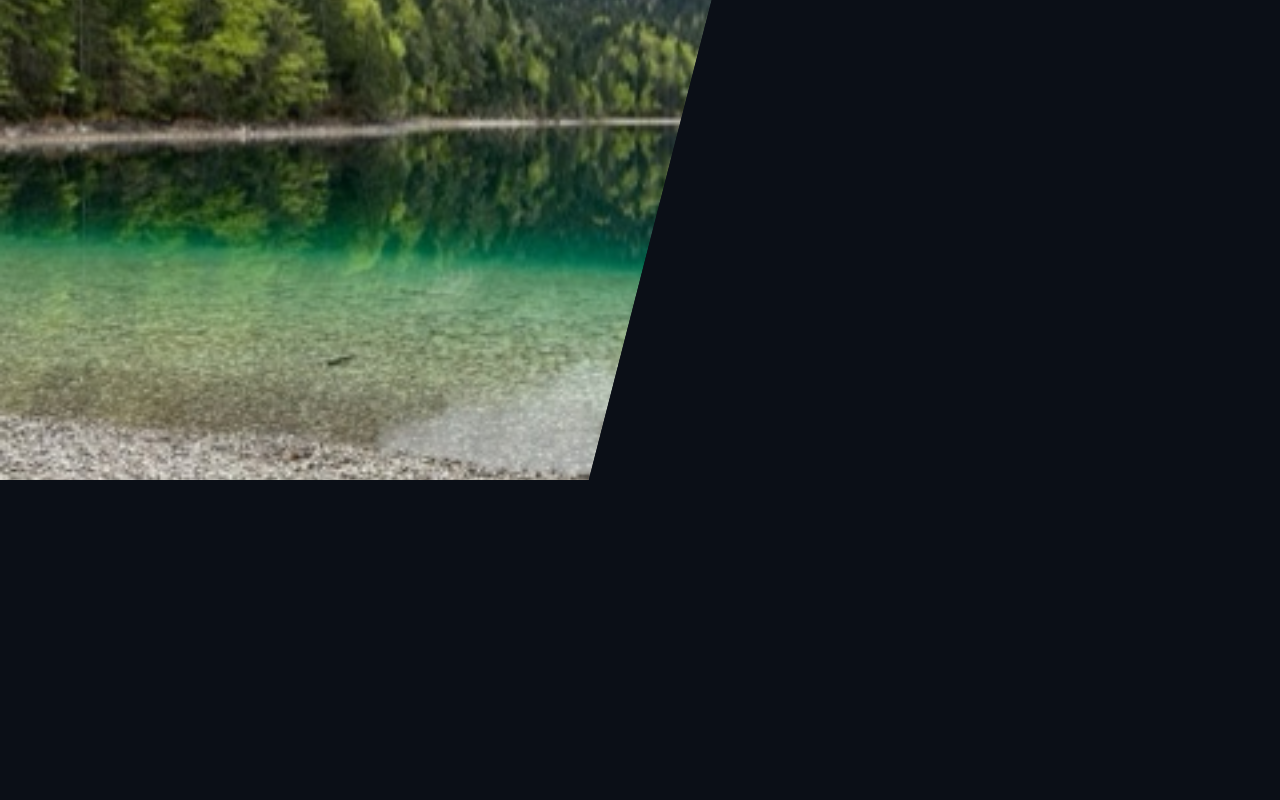
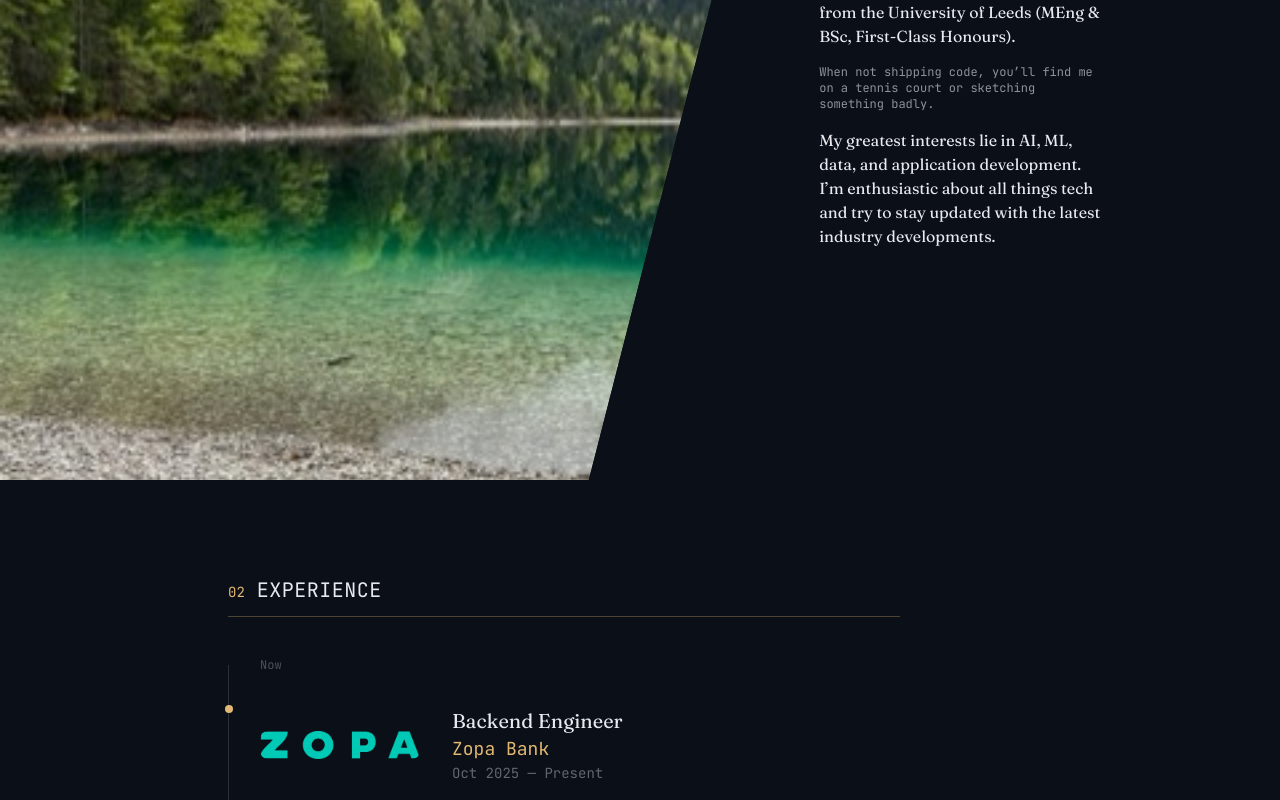
Before and after one commit to tomstirling19/portfolio-v2, a Next.js app: page / in a window 1280 px wide. Shown: the part 1120-1920 px from the top of the page. Built offline with nearby package versions, Linux system fonts and the light colour scheme.

Commit message:
iterate experience/about layout: logo sizing, snap behaviour, navbar clearance, row spacing

```diff
--- a/app/layout.tsx
+++ b/app/layout.tsx
@@ -29,7 +29,7 @@ export default function RootLayout({
   return (
     <html
       lang="en"
-      className={`${fraunces.variable} ${jetbrainsMono.variable} h-full antialiased motion-safe:snap-y motion-safe:snap-proximity motion-safe:scroll-smooth`}
+      className={`${fraunces.variable} ${jetbrainsMono.variable} h-full antialiased motion-safe:snap-y motion-safe:snap-mandatory motion-safe:scroll-smooth`}
     >
       <body className="min-h-full flex flex-col bg-ground text-ink font-serif">
         <noscript>
--- a/app/page.tsx
+++ b/app/page.tsx
@@ -27,7 +27,7 @@ export default function Home() {
           <Reveal key={id}>
             <section
               id={id}
-              className="flex min-h-screen scroll-mt-14 items-center justify-center px-6 py-24 snap-start md:scroll-mt-0"
+              className="flex min-h-screen scroll-mt-14 items-center justify-center px-6 py-24 snap-start md:scroll-mt-0 md:pr-44"
             >
               <div className="mx-auto w-full max-w-2xl">
                 <div className="border-warm-accent/30 mb-10 flex items-baseline gap-3 border-b pb-3">
--- a/components/About.tsx
+++ b/components/About.tsx
@@ -3,19 +3,14 @@
 import MarginNote from "@/components/MarginNote";
 import PhotoCarousel from "@/components/PhotoCarousel";
 import { ABOUT_PHOTOS, LINKS } from "@/content/data";
-import { motion, useReducedMotion, useScroll, useTransform } from "motion/react";
-import { useRef } from "react";
-
-const TEXT_REVEAL_START = 0.45;
-const TEXT_REVEAL_END = 0.72;
-const TEXT_RISE_DISTANCE = 24;
 
 // Diagonal seam shared by both panels so their edges line up exactly.
 const DIAGONAL_CLIP_PHOTO = "polygon(0 0, 62% 0, 46% 100%, 0 100%)";
 const DIAGONAL_CLIP_TEXT = "polygon(46% 100%, 62% 0, 100% 0, 100% 100%)";
 
-function QuickLinks() {
+function AboutText() {
   return (
+    <>
       <ul className="flex flex-wrap gap-4">
         {LINKS.map(({ label, href }) => (
           <li key={label}>
@@ -30,27 +25,6 @@ function QuickLinks() {
           </li>
         ))}
       </ul>
-  );
-}
-
-export default function About() {
-  const sectionRef = useRef<HTMLElement>(null);
-  const reducedMotion = useReducedMotion();
-
-  const { scrollYProgress } = useScroll({
-    target: sectionRef,
-    offset: ["start start", "end end"],
-  });
-  const textOpacity = useTransform(scrollYProgress, [TEXT_REVEAL_START, TEXT_REVEAL_END], [0, 1]);
-  const textY = useTransform(
-    scrollYProgress,
-    [TEXT_REVEAL_START, TEXT_REVEAL_END],
-    [TEXT_RISE_DISTANCE, 0],
-  );
-
-  const textBody = (
-    <>
-      <QuickLinks />
       <p>
         My name is Thomas Stirling. I hold a Master&rsquo;s degree in
         Computer Science from the University of Leeds (MEng &amp; BSc,
@@ -67,46 +41,29 @@ export default function About() {
       </p>
     </>
   );
-
-  if (reducedMotion) {
-    return (
-      <section
-        id="about"
-        className="scroll-mt-14 snap-start px-6 py-24 md:scroll-mt-0"
-      >
-        <div className="mx-auto grid max-w-4xl gap-10 md:grid-cols-[1.1fr_1fr] md:items-center">
-          <PhotoCarousel photos={ABOUT_PHOTOS} />
-          <div className="flex flex-col gap-4">{textBody}</div>
-        </div>
-      </section>
-    );
 }
 
+export default function About() {
   return (
-    <section
-      id="about"
-      ref={sectionRef}
-      className="scroll-mt-14 relative snap-start md:scroll-mt-0 md:h-[200vh]"
-    >
-      {/* mobile: stacked, no diagonal, no scroll-jacked reveal */}
-      <div className="flex flex-col gap-8 px-6 py-24 md:hidden">
+    <section id="about" className="scroll-mt-14 snap-start md:scroll-mt-0">
+      {/* mobile: photo + text stacked, one stop */}
+      <div className="flex min-h-screen flex-col justify-center gap-8 px-6 py-24 md:hidden">
         <PhotoCarousel photos={ABOUT_PHOTOS} />
-        <div className="flex flex-col gap-4">{textBody}</div>
+        <div className="flex flex-col gap-4">
+          <AboutText />
+        </div>
       </div>
 
-      {/* desktop: diagonal split, sticky two-stage reveal */}
-      <div className="sticky top-0 hidden h-screen overflow-hidden md:block">
+      {/* desktop: diagonal split, photo and text together, one stop */}
+      <div className="relative hidden h-screen overflow-hidden md:block">
         <div className="absolute inset-0" style={{ clipPath: DIAGONAL_CLIP_PHOTO }}>
           {/* ponytail: overlay nav centers on the full box; harmless while ABOUT_PHOTOS has <2 entries, re-check alignment once a real carousel ships */}
           <PhotoCarousel photos={ABOUT_PHOTOS} fill navPosition="overlay" />
         </div>
         <div className="bg-ground absolute inset-0" style={{ clipPath: DIAGONAL_CLIP_TEXT }}>
-          <motion.div
-            style={{ opacity: textOpacity, y: textY }}
-            className="flex h-full flex-col justify-center gap-4 py-24 pr-[6%] pl-[64%]"
-          >
-            {textBody}
-          </motion.div>
+          <div className="flex h-full flex-col justify-center gap-4 py-24 pr-44 pl-[64%]">
+            <AboutText />
+          </div>
         </div>
       </div>
     </section>
--- a/components/Experience.tsx
+++ b/components/Experience.tsx
@@ -1,42 +1,26 @@
-"use client";
+import { EXPERIENCE } from "@/content/data";
+import Image from "next/image";
 
-import { EXPERIENCE } from "@/content/data";
-import { motion, useReducedMotion, useScroll, useTransform } from "motion/react";
-import Image from "next/image";
-import { useRef } from "react";
-
-function TimelineEntry({ role, org, period, logo }: (typeof EXPERIENCE)[number]) {
-  const ref = useRef<HTMLLIElement>(null);
-  const reducedMotion = useReducedMotion();
-  const { scrollYProgress } = useScroll({
-    target: ref,
-    offset: ["center end", "center start"],
-  });
-  const opacity = useTransform(scrollYProgress, [0, 0.5, 1], [0.35, 1, 0.35]);
-
+function TimelineEntry({ role, org, period, logo, logoWidth, logoHeight }: (typeof EXPERIENCE)[number]) {
   return (
-    <motion.li
-      ref={ref}
-      style={reducedMotion ? undefined : { opacity }}
-      className="relative flex items-center gap-4 pl-6"
-    >
-      <span className="bg-warm-accent absolute top-1.5 -left-[3px] h-1.5 w-1.5 rounded-full" />
-      <div className="flex h-11 w-11 shrink-0 items-center justify-center rounded-md bg-white p-2">
+    <li className="relative flex items-center gap-8 pl-8">
+      <span className="bg-warm-accent absolute top-2 -left-[3px] h-2 w-2 rounded-full" />
+      <div className="flex h-24 w-40 shrink-0 items-center justify-center">
         <Image
           src={logo}
           alt={`${org} logo`}
-          width={80}
-          height={80}
+          width={logoWidth}
+          height={logoHeight}
           unoptimized
-          className="h-full w-full object-contain"
+          className="max-h-full max-w-full rounded-lg object-contain"
         />
       </div>
       <div>
-        <p className="text-ink">{role}</p>
-        <p className="text-cool-accent font-mono text-sm">{org}</p>
-        <p className="text-ink/40 font-mono text-xs">{period}</p>
+        <p className="text-ink text-xl">{role}</p>
+        <p className="text-warm-accent font-mono text-lg">{org}</p>
+        <p className="text-ink/40 font-mono text-sm">{period}</p>
       </div>
-    </motion.li>
+    </li>
   );
 }
 
@@ -44,8 +28,8 @@ export default function Experience() {
   return (
     <div className="relative w-full">
       <div className="bg-ink/15 absolute top-2 bottom-2 left-0 w-px" />
-      <p className="text-ink/30 mb-6 pl-6 font-mono text-xs">Now</p>
-      <ol className="flex flex-col gap-8">
+      <p className="text-ink/30 mb-6 pl-8 font-mono text-xs">Now</p>
+      <ol className="flex flex-col gap-12">
         {EXPERIENCE.map((entry) => (
           <TimelineEntry key={entry.org} {...entry} />
         ))}
--- a/components/Nav.tsx
+++ b/components/Nav.tsx
@@ -20,20 +20,7 @@ function NavLink({
     event.preventDefault();
     // scroll-behavior:smooth + scroll-snap-type can cancel the native anchor
     // jump outright (net 0px movement); an instant jump is reliable.
-    const el = document.getElementById(id);
-    if (el) {
-      // Tall scroll-linked reveal sections (e.g. the diagonal about hero) land
-      // past the reveal threshold instead of at the top, so content is visible.
-      const isTallReveal = el.offsetHeight > window.innerHeight * 1.5;
-      if (isTallReveal) {
-        window.scrollTo({
-          top: el.offsetTop + el.offsetHeight * 0.75,
-          behavior: "instant" as ScrollBehavior,
-        });
-      } else {
-        el.scrollIntoView({ behavior: "instant" as ScrollBehavior });
-      }
-    }
+    document.getElementById(id)?.scrollIntoView({ behavior: "instant" as ScrollBehavior });
     history.replaceState(null, "", `#${id}`);
     onNavigate?.(event);
   };
@@ -106,7 +93,7 @@ export default function Nav() {
     <>
       <nav
         aria-label="Section navigation"
-        className="fixed top-1/2 right-8 hidden -translate-y-1/2 flex-col gap-3 md:flex"
+        className="fixed top-1/2 right-8 z-40 hidden -translate-y-1/2 flex-col gap-3 md:flex"
       >
         <NavLinks activeId={activeId} />
       </nav>
--- a/content/data.ts
+++ b/content/data.ts
@@ -6,30 +6,40 @@ export const EXPERIENCE = [
     org: "Zopa Bank",
     period: "Oct 2025 — Present",
     logo: "/images/logos/zopa-bank.png",
+    logoWidth: 800,
+    logoHeight: 141,
   },
   {
     role: "Backend Engineer",
     org: "Sky Betting and Gaming",
     period: "Aug 2023 — Sept 2025",
     logo: "/images/logos/sky-betting-and-gaming.jpg",
+    logoWidth: 530,
+    logoHeight: 160,
   },
   {
     role: "Software Engineer (Full-Stack)",
     org: "Ascent",
     period: "Aug 2022 — Jul 2023",
     logo: "/images/logos/ascent.png",
+    logoWidth: 200,
+    logoHeight: 200,
   },
   {
     role: "Software & Data Engineer (Full-Stack)",
     org: "Airbus Defence and Space",
     period: "Sept 2021 — Aug 2022",
     logo: "/images/logos/airbus-defence-and-space.png",
+    logoWidth: 640,
+    logoHeight: 145,
   },
   {
     role: "Junior Software Developer (Full-Stack)",
     org: "Bytemark",
     period: "Jul 2018 — Jul 2019",
     logo: "/images/logos/bytemark.png",
+    logoWidth: 300,
+    logoHeight: 75,
   },
 ] as const;
 
```
Lines whose indentation alone changed are shown as unchanged.
